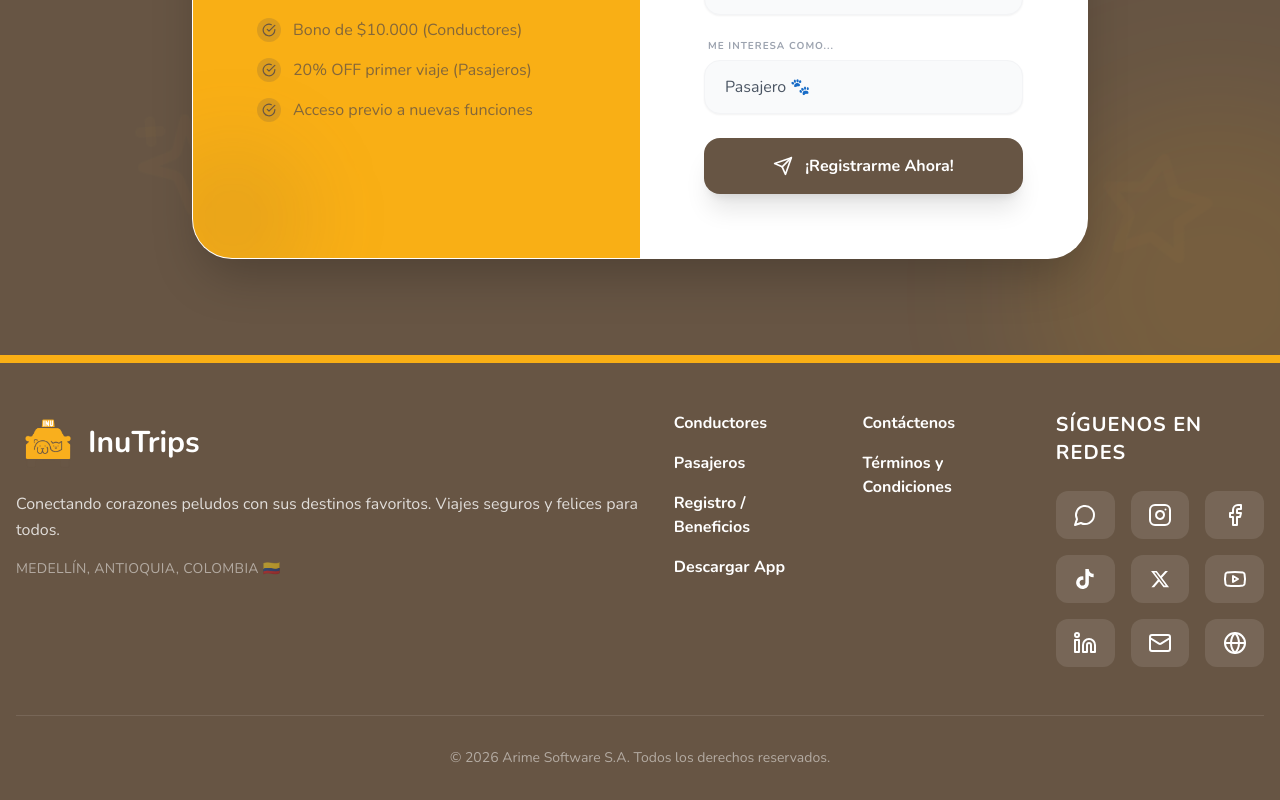
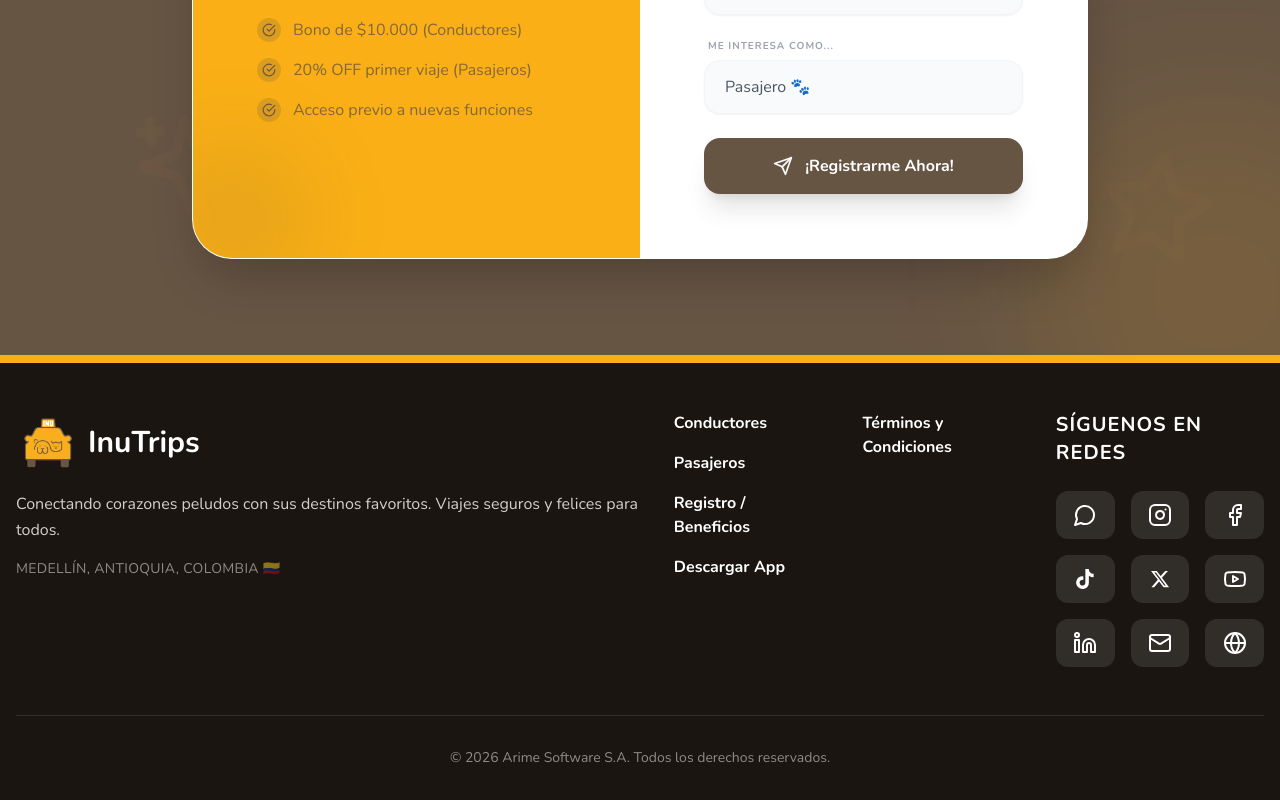
Before and after one commit to juankmesa06/inutrips, a React (Vite) app: page / in a window 1280 px wide. Shown: the part 4767-5567 px from the top of the page. Built offline with nearby package versions, Linux system fonts and the light colour scheme.

Commit message:
Refine footer: remove contact link and update background color

```diff
--- a/src/components/Footer.jsx
+++ b/src/components/Footer.jsx
@@ -3,7 +3,7 @@ import { Facebook, Instagram, Youtube, Linkedin, Mail, Globe, MessageCircle } fr
 
 const Footer = () => {
     return (
-        <footer className="bg-secondary text-white py-12 border-t-8 border-primary">
+        <footer className="bg-[#1a1510] text-white py-12 border-t-8 border-primary">
             <div className="container mx-auto px-4">
                 <div className="flex flex-col md:flex-row justify-between items-center md:items-start gap-8">
 
@@ -30,7 +30,6 @@ const Footer = () => {
                             <a href="#download" className="hover:text-primary transition-colors">Descargar App</a>
                         </div>
                         <div className="flex flex-col gap-4">
-                            <a href="mailto:soporte@inutrips.com" className="hover:text-primary transition-colors">Contáctenos</a>
                             <a href="/terminos_condiciones.pdf" target="_blank" rel="noopener noreferrer" className="hover:text-primary transition-colors">Términos y Condiciones</a>
                         </div>
                     </div>
```
